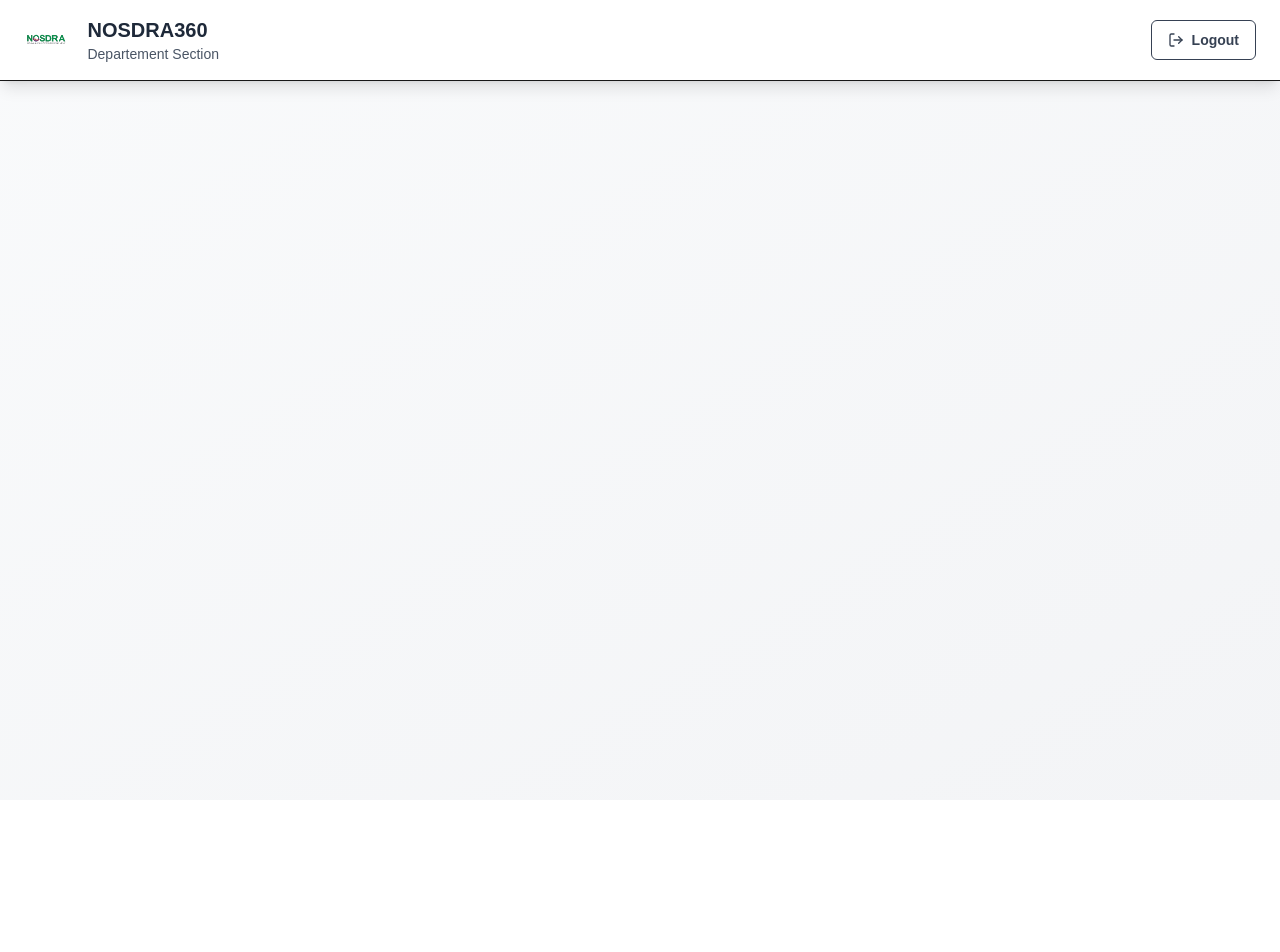
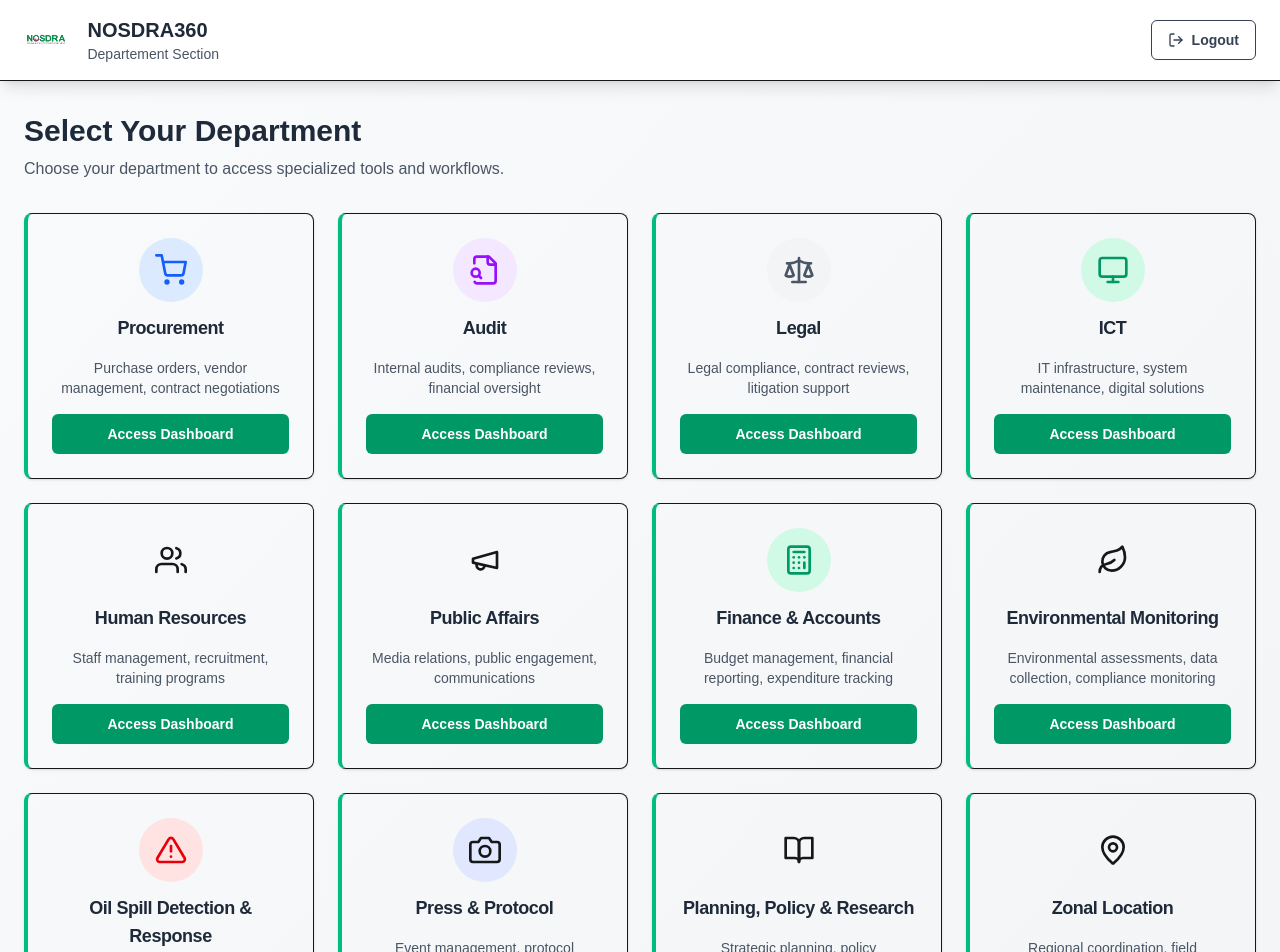
Before and after one commit to genedeh/NOSDRA360, a Next.js app: page /depertment-section in a window 1280 px wide. Shown: the top 952 px of the page. Before the commit the page ends 800 px from the top, so only its background shows below. Built offline with nearby package versions, Linux system fonts and the light colour scheme.

Commit message:
Finished Department Section

```diff
--- a/src/app/depertment-section/page.tsx
+++ b/src/app/depertment-section/page.tsx
@@ -1,8 +1,214 @@
-"use client"
-import React from 'react'
-import { useRouter } from 'next/navigation'
-import Image from 'next/image';
-import { FiLogOut } from 'react-icons/fi';
+"use client";
+import React from "react";
+import { useRouter } from "next/navigation";
+import Image from "next/image";
+import {
+    FiAlertTriangle,
+    FiAlignJustify,
+    FiBook,
+    FiBookOpen,
+    FiCamera,
+    FiLogOut,
+    FiMonitor,
+    FiPaperclip,
+    FiPhone,
+    FiShield,
+    FiShoppingCart,
+    FiSpeaker,
+    FiUsers,
+} from "react-icons/fi";
+
+const DEPARTMENTS = [
+    {
+        name: "Procurement",
+        description: "Purchase orders, vendor management, contract negotiations",
+        icon: <FiShoppingCart className="w-8 h-8" />,
+        color: "blue",
+    },
+    {
+        name: "Audit",
+        description: "Internal audits, compliance reviews, financial oversight",
+        icon: (
+            <svg
+                xmlns="http://www.w3.org/2000/svg"
+                width="24"
+                height="24"
+                viewBox="0 0 24 24"
+                fill="none"
+                stroke="currentColor"
+                strokeWidth="2"
+                strokeLinecap="round"
+                strokeLinejoin="round"
+                className="lucide lucide-file-search w-8 h-8"
+            >
+                <path d="M14 2v4a2 2 0 0 0 2 2h4"></path>
+                <path d="M4.268 21a2 2 0 0 0 1.727 1H18a2 2 0 0 0 2-2V7l-5-5H6a2 2 0 0 0-2 2v3"></path>
+                <path d="m9 18-1.5-1.5"></path>
+                <circle cx="5" cy="14" r="3"></circle>
+            </svg>
+        ),
+        color: "purple",
+    },
+    {
+        name: "Legal",
+        description: "Legal compliance, contract reviews, litigation support",
+        icon: (
+            <svg
+                xmlns="http://www.w3.org/2000/svg"
+                width="24"
+                height="24"
+                viewBox="0 0 24 24"
+                fill="none"
+                stroke="currentColor"
+                strokeWidth="2"
+                strokeLinecap="round"
+                strokeLinejoin="round"
+                className="lucide lucide-scale w-8 h-8"
+            >
+                <path d="m16 16 3-8 3 8c-.87.65-1.92 1-3 1s-2.13-.35-3-1Z"></path>
+                <path d="m2 16 3-8 3 8c-.87.65-1.92 1-3 1s-2.13-.35-3-1Z"></path>
+                <path d="M7 21h10"></path>
+                <path d="M12 3v18"></path>
+                <path d="M3 7h2c2 0 5-1 7-2 2 1 5 2 7 2h2"></path>
+            </svg>
+        ),
+        color: "gray",
+    },
+    {
+        name: "ICT",
+        description: "IT infrastructure, system maintenance, digital solutions",
+        icon: <FiMonitor className="w-8 h-8" />,
+        color: "emerald",
+    },
+    {
+        name: "Human Resources",
+        description: "Staff management, recruitment, training programs",
+        icon: <FiUsers className="w-8 h-8" />,
+        color: "orange",
+    },
+    {
+        name: "Public Affairs",
+        description: "Media relations, public engagement, communications",
+        icon: (
+            <svg
+                xmlns="http://www.w3.org/2000/svg"
+                width="24"
+                height="24"
+                viewBox="0 0 24 24"
+                fill="none"
+                stroke="currentColor"
+                strokeWidth="2"
+                strokeLinecap="round"
+                strokeLinejoin="round"
+                className="lucide lucide-megaphone w-8 h-8"
+            >
+                <path d="m3 11 18-5v12L3 14v-3z"></path>
+                <path d="M11.6 16.8a3 3 0 1 1-5.8-1.6"></path>
+            </svg>
+        ),
+        color: "pink",
+    },
+    {
+        name: "Finance & Accounts",
+        description: "Budget management, financial reporting, expenditure tracking",
+        icon: (
+            <svg
+                xmlns="http://www.w3.org/2000/svg"
+                width="24"
+                height="24"
+                viewBox="0 0 24 24"
+                fill="none"
+                stroke="currentColor"
+                strokeWidth="2"
+                strokeLinecap="round"
+                strokeLinejoin="round"
+                className="lucide lucide-calculator w-8 h-8"
+            >
+                <rect width="16" height="20" x="4" y="2" rx="2"></rect>
+                <line x1="8" x2="16" y1="6" y2="6"></line>
+                <line x1="16" x2="16" y1="14" y2="18"></line>
+                <path d="M16 10h.01"></path>
+                <path d="M12 10h.01"></path>
+                <path d="M8 10h.01"></path>
+                <path d="M12 14h.01"></path>
+                <path d="M8 14h.01"></path>
+                <path d="M12 18h.01"></path>
+                <path d="M8 18h.01"></path>
+            </svg>
+        ),
+        color: "emerald",
+    },
+    {
+        name: "Environmental Monitoring",
+        description:
+            "Environmental assessments, data collection, compliance monitoring",
+        icon: (
+            <svg
+                xmlns="http://www.w3.org/2000/svg"
+                width="24"
+                height="24"
+                viewBox="0 0 24 24"
+                fill="none"
+                stroke="currentColor"
+                strokeWidth="2"
+                strokeLinecap="round"
+                strokeLinejoin="round"
+                className="lucide lucide-leaf w-8 h-8"
+            >
+                <path d="M11 20A7 7 0 0 1 9.8 6.1C15.5 5 17 4.48 19 2c1 2 2 4.18 2 8 0 5.5-4.78 10-10 10Z"></path>
+                <path d="M2 21c0-3 1.85-5.36 5.08-6C9.5 14.52 12 13 13 12"></path>
+            </svg>
+        ),
+        color: "teal",
+    },
+    {
+        name: "Oil Spill Detection & Response",
+        description:
+            "Incident response, emergency coordination, cleanup operations",
+        icon: <FiAlertTriangle className="w-8 h-8" />,
+        color: "red",
+    },
+    {
+        name: "Press & Protocol",
+        description: "Event management, protocol coordination, media coverage",
+        icon: <FiCamera className="w-8 h-8" />,
+        color: "indigo",
+    },
+    {
+        name: "Planning, Policy & Research",
+        description: "Strategic planning, policy development, research initiatives",
+        icon: <FiBookOpen className="h-8 w-8" />,
+        color: "yellow",
+    },
+    {
+        name: "Zonal Location",
+        description: "Regional coordination, field operations, stakeholder liaison",
+        icon: (
+            <svg
+                xmlns="http://www.w3.org/2000/svg"
+                width="24"
+                height="24"
+                viewBox="0 0 24 24"
+                fill="none"
+                stroke="currentColor"
+                strokeWidth="2"
+                strokeLinecap="round"
+                strokeLinejoin="round"
+                className="lucide lucide-map-pin w-8 h-8"
+            >
+                <path d="M20 10c0 4.993-5.539 10.193-7.399 11.799a1 1 0 0 1-1.202 0C9.539 20.193 4 14.993 4 10a8 8 0 0 1 16 0"></path>
+                <circle cx="12" cy="10" r="3"></circle>
+            </svg>
+        ),
+        color: "cyan",
+    },
+    {
+        name: "Anti-Corruption / SERVICOM",
+        description: "Integrity monitoring, ethics compliance, service quality",
+        icon: <FiShield className="w-8 h-8" />,
+        color: "purple",
+    },
+];
 
 const DepeatmentSectionPage = () => {
     const router = useRouter();
@@ -41,9 +247,47 @@ const DepeatmentSectionPage = () => {
                         </div>
                     </div>
                 </header>
+                <main className="max-w-7xl mx-auto px-6 py-8">
+                    <div className="mb-8">
+                        <h2 className="text-3xl font-bold text-gray-800 mb-2">
+                            Select Your Department
+                        </h2>
+                        <p className="text-gray-600">
+                            Choose your department to access specialized tools and workflows.
+                        </p>
+                    </div>
+                    <div className="grid grid-cols-1 md:grid-cols-2 lg:grid-cols-3 xl:grid-cols-4 gap-6">
+                        {DEPARTMENTS.map((dept, index) => (
+                            <div
+                                key={index}
+                                className="rounded-lg border bg-card text-card-foreground shadow-sm hover:shadow-xl transition-all duration-300 cursor-pointer border-l-4 border-l-emerald-500"
+                            // onClick={() => router.push(`/departments/${dept.name.toLowerCase()}`)}
+                            >
+                                <div className="flex flex-col space-y-1.5 p-6 text-center pb-4">
+                                    <div
+                                        className={`w-16 h-16 rounded-full flex items-center justify-center mx-auto mb-3 bg-${dept.color}-100 text-${dept.color}-600`}
+                                    >
+                                        {dept.icon}
+                                    </div>
+                                    <h3 className="tracking-tight text-lg font-semibold text-gray-800">
+                                        {dept.name}
+                                    </h3>
+                                </div>
+                                <div className="p-6 pt-0 text-center">
+                                    <p className="text-sm text-gray-600 mb-4">
+                                        {dept.description}
+                                    </p>
+                                    <button className="inline-flex items-center cursor-pointer justify-center gap-2 whitespace-nowrap rounded-md text-sm font-semibold ring-offset-background transition-colors focus-visible:outline-none focus-visible:ring-2 focus-visible:ring-ring focus-visible:ring-offset-2 disabled:pointer-events-none disabled:opacity-50 [&amp;_svg]:pointer-events-none [&amp;_svg]:size-4 [&amp;_svg]:shrink-0 h-10 px-4 py-2 w-full bg-emerald-600 hover:bg-emerald-700 text-white">
+                                        Access Dashboard
+                                    </button>
+                                </div>
+                            </div>
+                        ))}
+                    </div>
+                </main>
             </div>
         </>
-    )
-}
+    );
+};
 
-export default DepeatmentSectionPage
+export default DepeatmentSectionPage;
```
